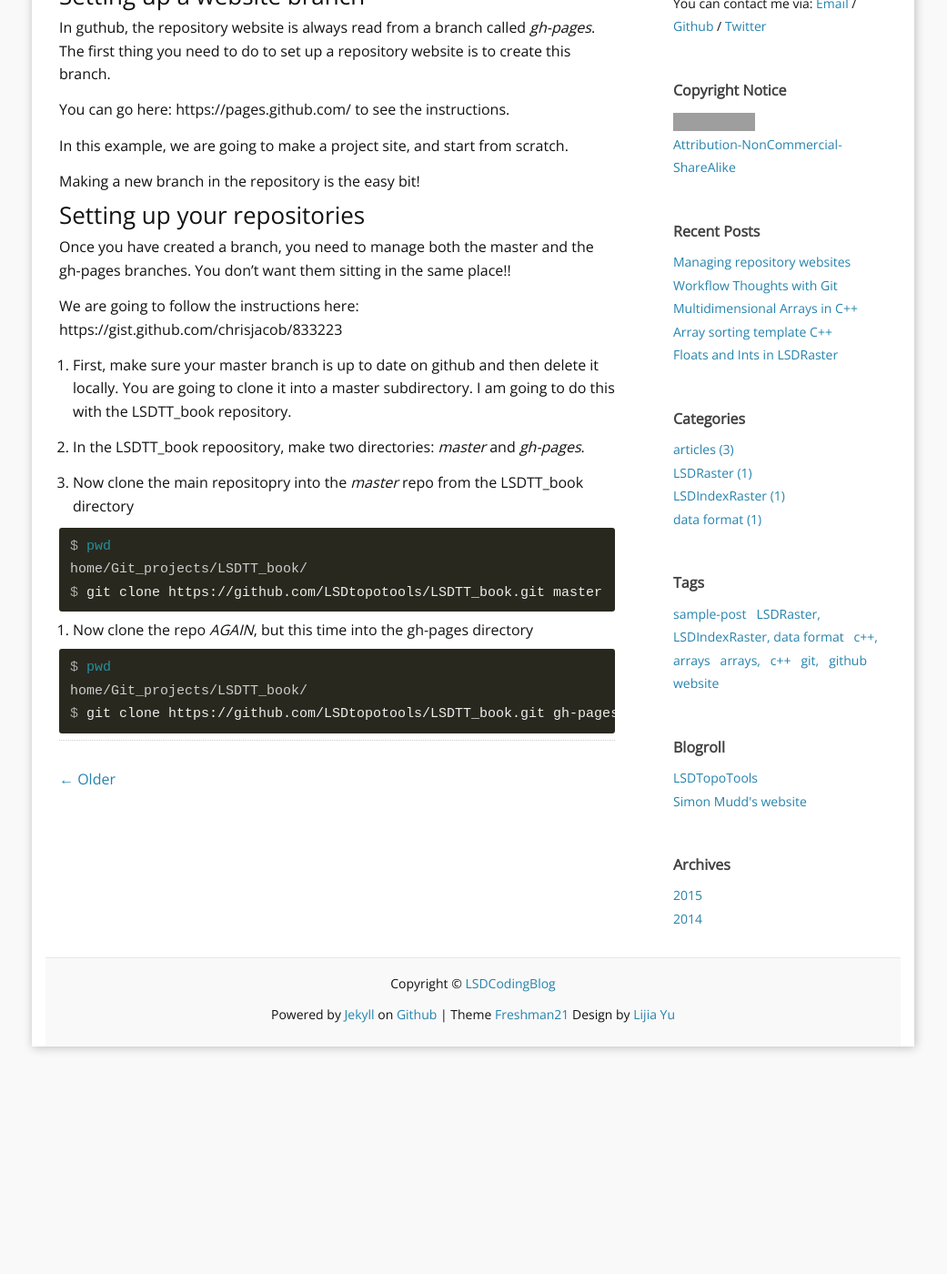
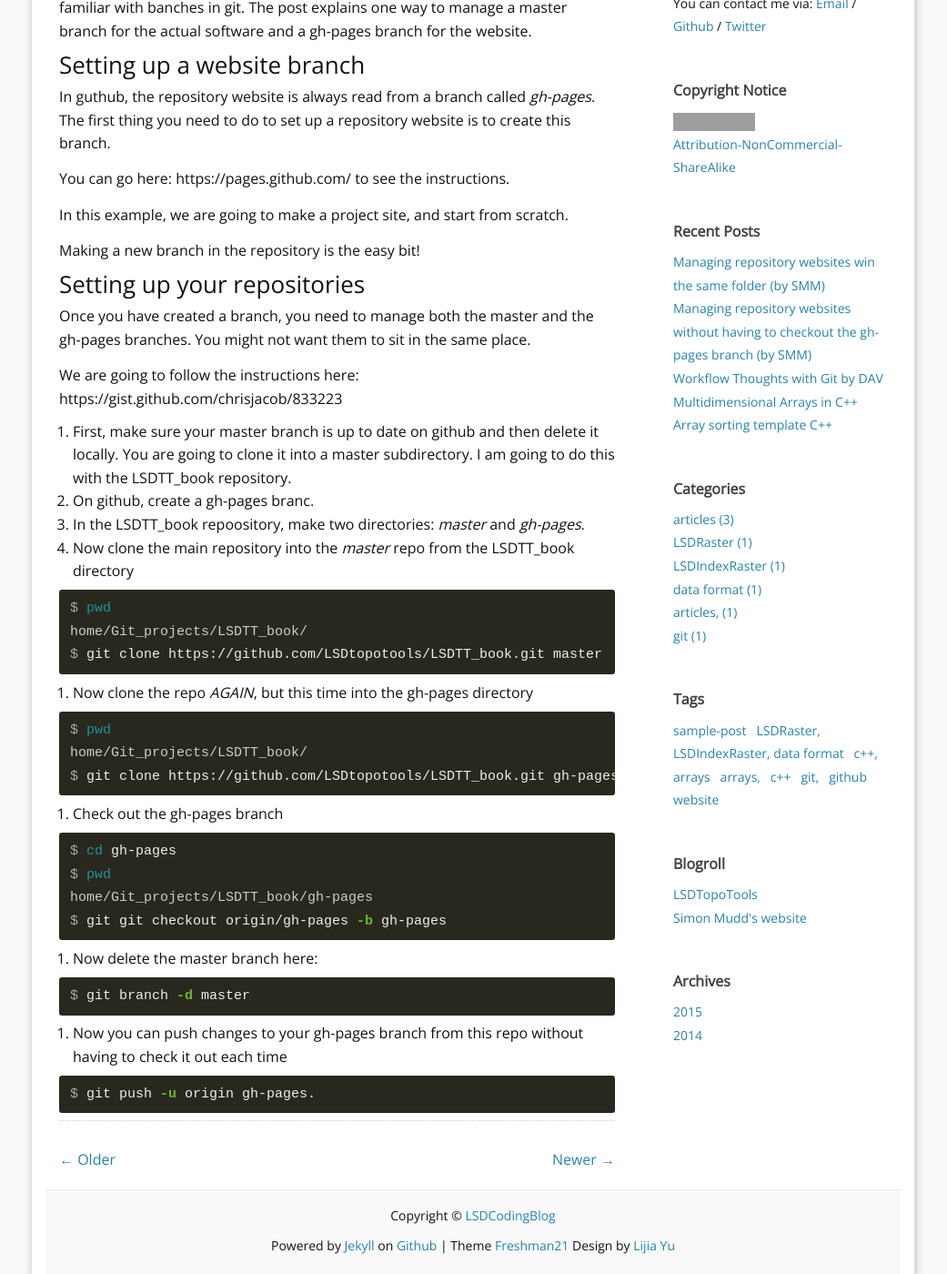
Before and after one commit to LSDtopotools/LSDCodingBlog, a Jekyll site: the page built from _posts/2015-10-23-Github-pages.md, in a window 1280 px wide and 1400 px high, scrolled down 610 px. Shown: the whole window at 91% size, without its empty margins (120-1161 px from the left). Built offline with Jekyll 4.4.1, drawn with Linux system fonts in a browser that asks for light colours; comment, search, counter and statistics services are not loaded; before the commit the page ends 1790 px from its top, so only the background shows below that; some of the changed text lies outside the part shown; grey boxes are pictures that could not be loaded.

Commit message:
A new post on github websites

```diff
--- a/_posts/2015-09-20-Workflow-in-git.md
+++ b/_posts/2015-09-20-Workflow-in-git.md
@@ -1,11 +1,9 @@
 ---
 layout: post
-title: Workflow Thoughts with Git
+title: Workflow Thoughts with Git by DAV
 excerpt: "How we work with Github (by DAV)."
-categories: articles
+categories: articles, git
 tags: git, github
-
-author: DAV
 ---
 
 ---
--- a/_posts/2015-10-23-Github-pages.md
+++ b/_posts/2015-10-23-Github-pages.md
@@ -1,9 +1,8 @@
 ---
 layout: post
-title: Managing repository websites
+title: Managing repository websites without having to checkout the gh-pages branch (by SMM)
 excerpt: "How you manage a project website in GitHub."
 categories: articles
-author: SMM
 tags: git, website
 ---
 
@@ -30,27 +29,38 @@ Making a new branch in the repository is the easy bit!
 ### Setting up your repositories
 
 Once you have created a branch, you need to manage both the master and the gh-pages branches.
-You don't want them sitting in the same place!!
+You might not want them to sit in the same place.
 
 We are going to follow the instructions here: https://gist.github.com/chrisjacob/833223
 
 1. First, make sure your master branch is up to date on github and then delete it locally. You are going to clone it into a master subdirectory.
 I am going to do this with the LSDTT_book repository.
-
-2. In the LSDTT_book repoository, make two directories: *master* and *gh-pages*.
-
-3. Now clone the main repositopry into the *master* repo from the LSDTT_book directory
-
+2. On github, create a gh-pages branc.
+3. In the LSDTT_book repoository, make two directories: *master* and *gh-pages*.
+4. Now clone the main repository into the *master* repo from the LSDTT_book directory
 {% highlight console %}
 $ pwd
 home/Git_projects/LSDTT_book/
 $ git clone https://github.com/LSDtopotools/LSDTT_book.git master
 {% endhighlight %}
-
-4. Now clone the repo *AGAIN*, but this time into the gh-pages directory
-
+5. Now clone the repo *AGAIN*, but this time into the gh-pages directory
 {% highlight console %}
 $ pwd
 home/Git_projects/LSDTT_book/
 $ git clone https://github.com/LSDtopotools/LSDTT_book.git gh-pages
 {% endhighlight %}
+6. Check out the gh-pages branch
+{% highlight console %}
+$ cd gh-pages
+$ pwd
+home/Git_projects/LSDTT_book/gh-pages
+$ git git checkout origin/gh-pages -b gh-pages
+{% endhighlight %}
+7. Now delete the master branch here:
+{% highlight console %}
+$ git branch -d master
+{% endhighlight %}
+8. Now you can push changes to your gh-pages branch from this repo without having to check it out each time
+{% highlight console %}
+$ git push -u origin gh-pages.
+{% endhighlight %}
--- /dev/null
+++ b/_posts/2015-10-25-Github-pages-one-repository.md
@@ -0,0 +1,45 @@
+---
+layout: post
+title: Managing repository websites win the same folder (by SMM)
+excerpt: "How you manage a project website in GitHub--single folder."
+categories: articles
+tags: git, website
+---
+
+* Table of Contents
+{:toc}
+
+## Managing repository pages in Github (alternative approach)
+
+In the previous post, I went through a method that involves keeping different directories for the two branches of your code.
+There is another method for keeping a single directory, which is detailed below.
+
+### Setting up a website branch
+
+In guthub, the repository website is always read from a branch called *gh-pages*.
+The first thing you need to do to set up a repository website is to create this branch.
+
+You can go here: https://pages.github.com/ to see the instructions.
+
+In this example, we are going to make a project site, and start from scratch.
+
+Making a new branch in the repository is the easy bit!
+
+### Setting up your repositories
+
+We are going to follow this approach: http://lea.verou.me/2011/10/easily-keep-gh-pages-in-sync-with-master/
+
+1. Make changes to the master and push them
+2. First, check out the gh-pages branch
+{% highlight console %}
+$ home/Git_projects/LSDTT_book/
+$ git git checkout origin/gh-pages -b gh-pages
+{% endhighlight %}
+3. Use the rebase function
+{% highlight console %}
+$ git branch -d master
+{% endhighlight %}
+8. Now you can push changes to your gh-pages branch from this repo without having to check it out each time
+{% highlight console %}
+$ git push -u origin gh-pages.
+{% endhighlight %}
```
